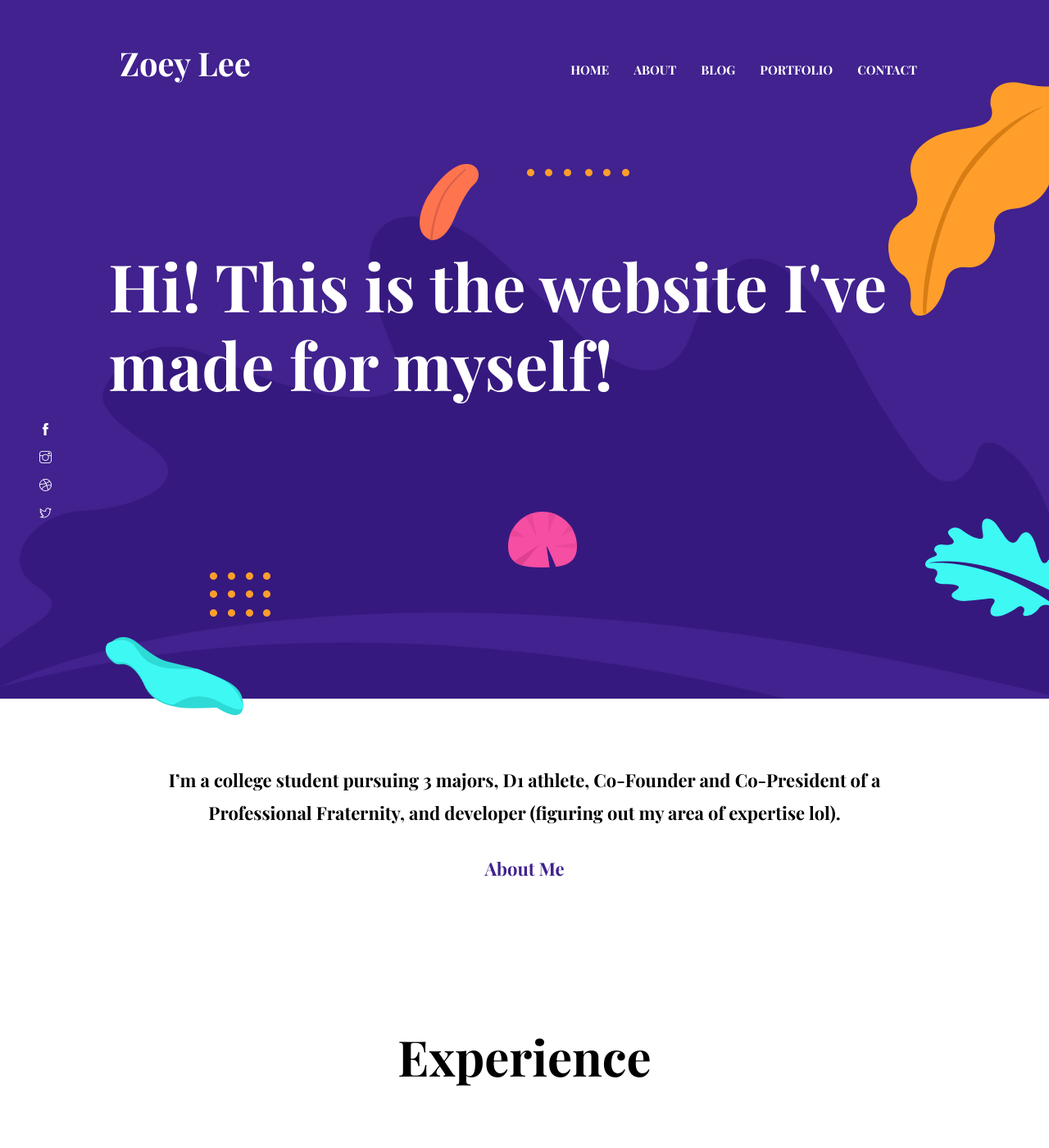
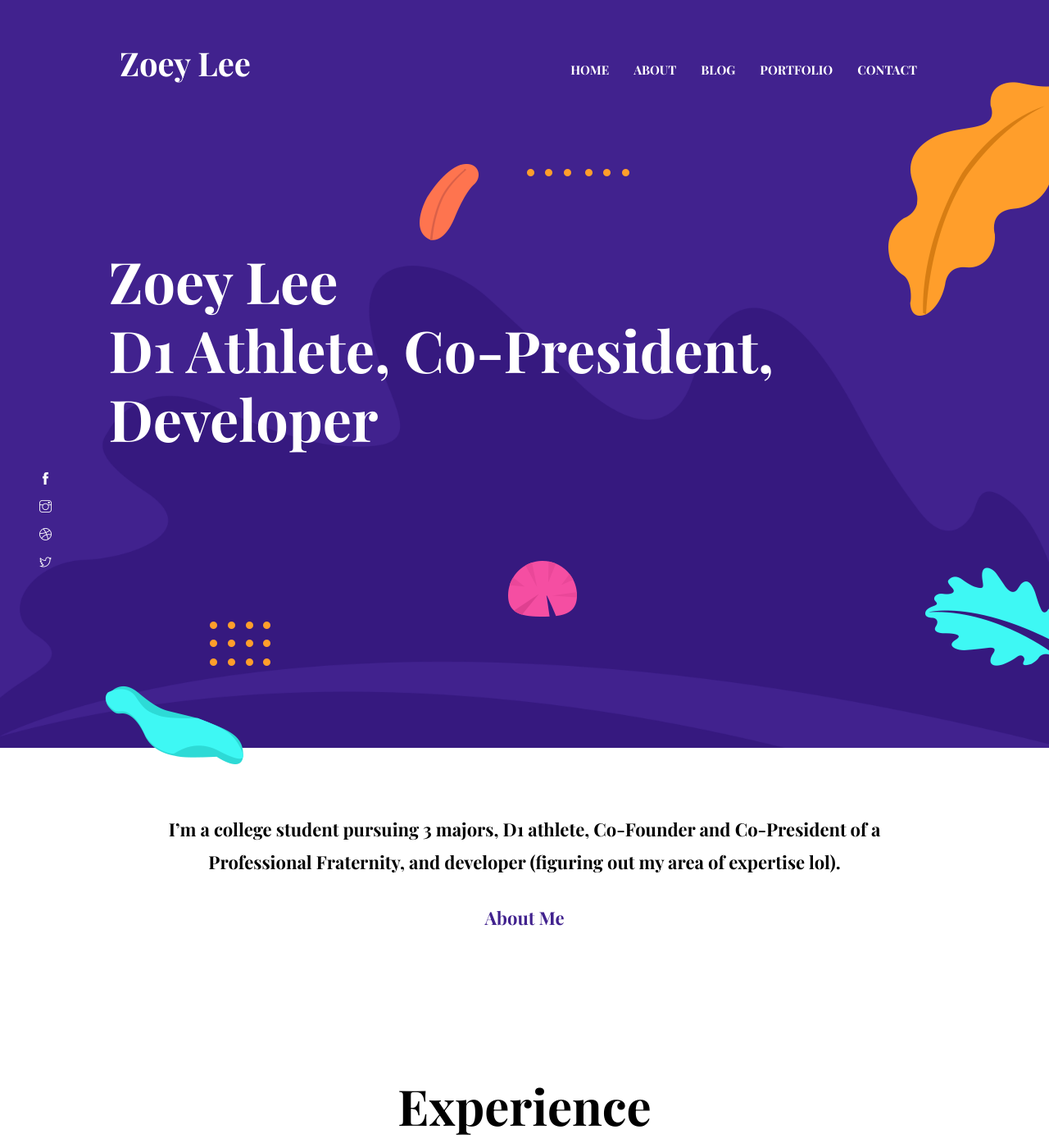
Before and after one commit to zoooey99/zoooey99.github.io, a Jekyll site: the page built from index.html, in a window 1280 px wide and 1400 px high. Shown: the whole window at 82% size. Built offline with Jekyll 4.4.1, drawn with Linux system fonts in a browser that asks for light colours; some of the changed text lies outside the part shown.

Commit message:
homepage iteration 2

```diff
--- a/_data/settings.yml
+++ b/_data/settings.yml
@@ -36,7 +36,8 @@ disqus-identifier: # Add your shortname for Disqus Comment. For example mr-brown
 # Hero Section
 
 hero:
-  hero-title: Hi! This is the website I've made for myself!
+  hero-title: Zoey Lee <br> D1 Athlete, Co-President, Developer
+
 
 social:
   - { icon: "ti-facebook", link: "#" }
@@ -128,7 +129,7 @@ education:
       organization: "IMG Academy",
     }
   - {
-      name: B.S. Computer Science, B.S. Mathematics, B.S.C. Immersive Media, Minor in Exercise Physiology ,
+      name: B.S. Computer Science<br>B.S. Mathematics<br>B.S.C. Immersive Media <br>Minor in Exercise Physiology,
       date: "2022 - Present",
       organization: "University of Miami",
     }
--- a/assets/scss/_typography.scss
+++ b/assets/scss/_typography.scss
@@ -27,7 +27,7 @@ h1,h2,h3,h4,h5,h6 {
 }
 
 h1, .h1{
-  font-size: 80px;
+  font-size: 70px;
   @include desktop {
     font-size: 65px;
   }
```
Also changed, not shown: assets/images/um_logo.jpg (added).
